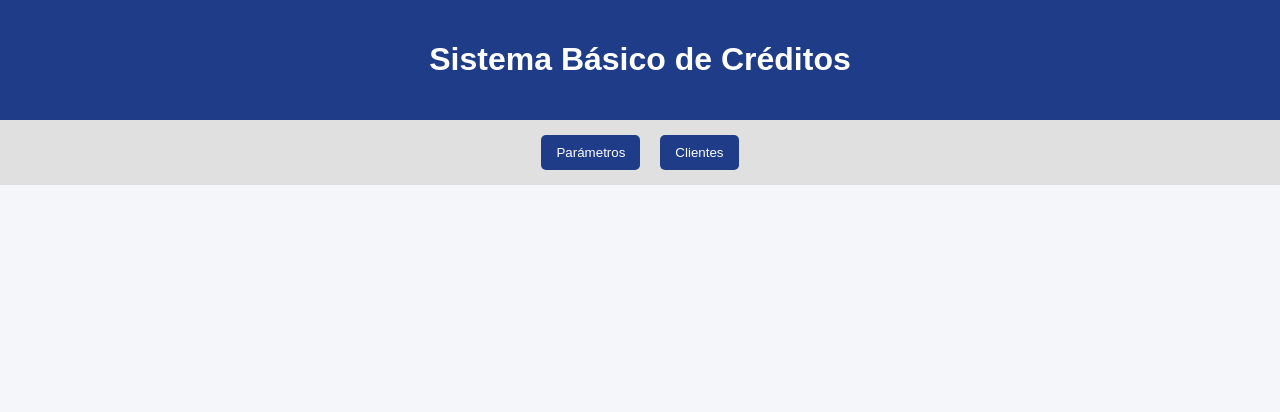
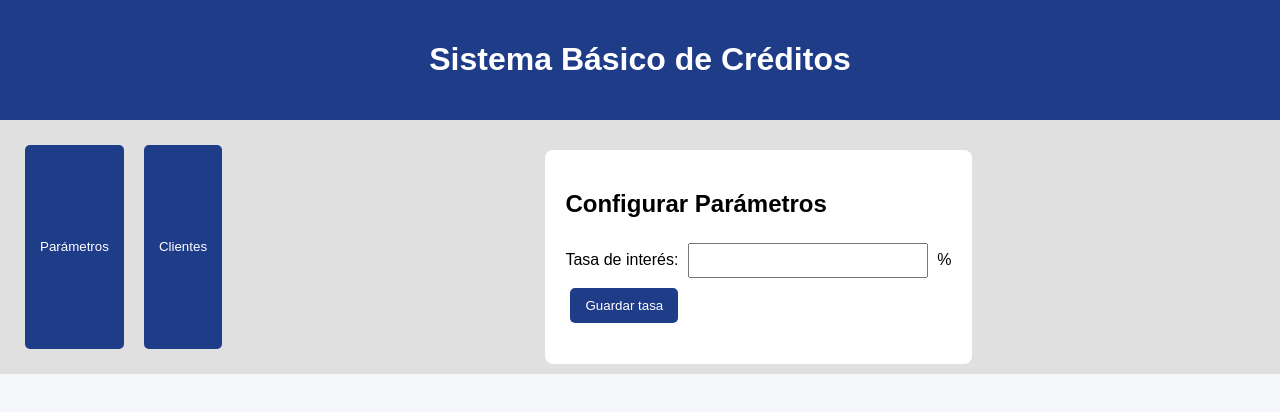
Before and after one commit to CesarGualpa/TallerDeSimulacionDeCredito, a plain HTML site: page simulador_completo.html in a window 1280 px wide. Both pictures are taken after a click on the button "Parámetros". Drawn offline with Linux system fonts and the light colour scheme.

Commit message:
Manipulacion de clases con JS

```diff
--- a/simulador_completo.html
+++ b/simulador_completo.html
@@ -12,8 +12,9 @@
 </header>
 
 <nav>
-  <button>Parámetros</button>
-  <button>Clientes</button>
+  <nav>
+  <button onclick="mostrarParametros()">Parámetros</button>
+  <button onclick="mostrarClientes()">Clientes</button>
 </nav>
 
 <section id="parametros">
--- a/simulador_completo.js
+++ b/simulador_completo.js
@@ -11,3 +11,13 @@
 
 
 //Para recuperar o mostrar información usar los métodos de la clase utilitarios, puede agregar métodos adicionales en utilitarios
+
+function mostrarParametros(){
+    document.getElementById("parametros").classList.add("activa");
+    document.getElementById("clientes").classList.remove("activa");
+}
+
+function mostrarClientes(){
+    document.getElementById("clientes").classList.add("activa");
+    document.getElementById("parametros").classList.remove("activa");
+}
```
